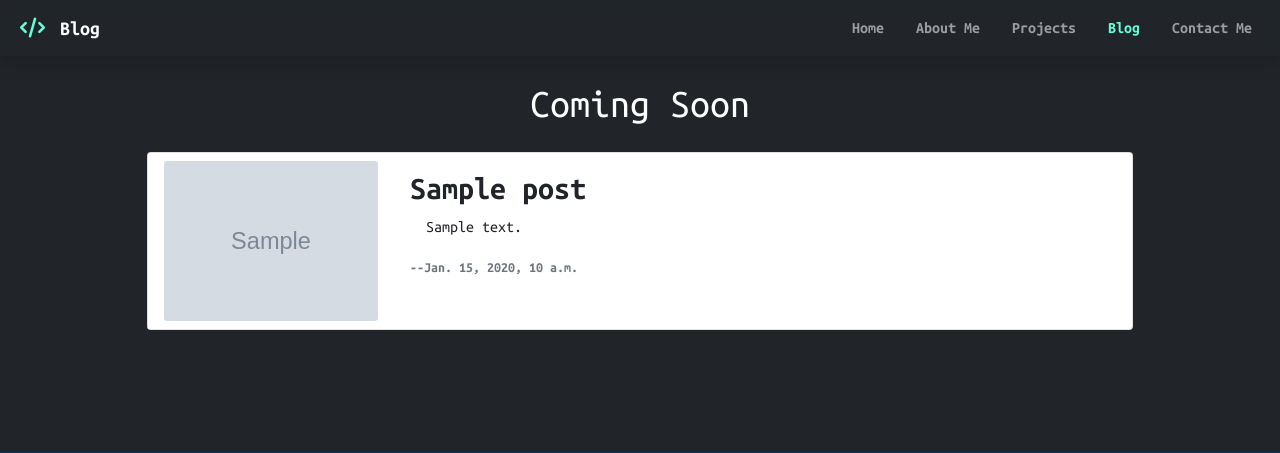
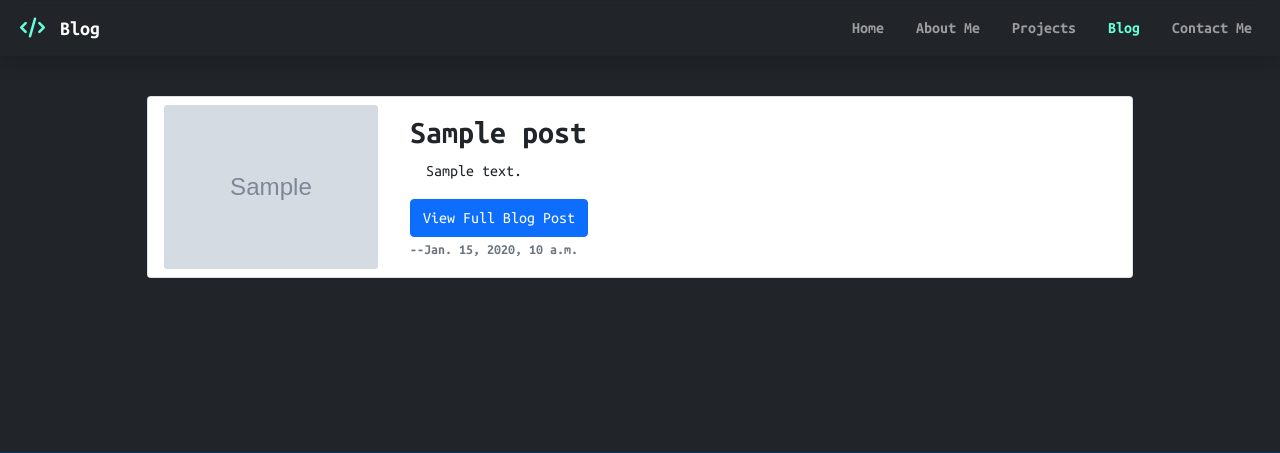
Before and after one commit to Shagasresthaa/portfoliosite, a Django app: template blog/templates/blog/blog.html in a window 1280 px wide. Shown: the top 453 px of the page. Run offline with Django 3.2, Linux system fonts and the light colour scheme; the template is opened without the code that fills it: most values are stand-ins (such as "Sample title", 1, 10 or a date in 2020); grey boxes marked "Sample" are stand-in pictures; parts of the project's set-up code (start-up, migrations or seed data) failed here and were passed over; some libraries are stand-ins or nearby versions.

Commit message:
finished blogs page functionality

```diff
--- a/blog/models.py
+++ b/blog/models.py
@@ -7,9 +7,10 @@ class blogsList(models.Model):
     postId = models.IntegerField(primary_key=True)
     title = models.CharField(max_length=150)
     blogHeaderImage = ResizedImageField(size=[500, 500], upload_to='blog_pics', default='default.jpg', quality=85, force_format='JPEG')
-    content = models.TextField()
+    description = models.TextField()
     publishedDate = models.DateTimeField()
     isModified = models.BooleanField(default=False)
+    html_blog_post = models.FileField(upload_to='blog_html_files', blank=True, null=True, default=None)
     modifiedDate = models.DateTimeField()
 
     class Meta:
--- a/blog/templates/blog/blog.html
+++ b/blog/templates/blog/blog.html
@@ -15,7 +15,6 @@
 
 <div id="mnd" class="container-fluid blog">
   <main>
-    <h1 class="cmg">Coming Soon</h1>
     <div class="container-fluid card-container">
       {% for post in blogPosts %}
         <div class="card">
@@ -24,12 +23,10 @@
           </div>
           <div class="card-body">
             <h5 class="card-title"><b class="headingPr">{{ post.title }}</b></h5>
-            {% if post.content|length > 150 %}
-              <p class="half-content card-text" id="half-{{post.postId}}">&nbsp;&nbsp;{{ post.content|truncatewords:70|slice:":-2" }} <a data-id="{{post.postId}}" href="javascript:void();" class="show-hide-btn"><b><i>...Continue Reading</i></b></a></p>
-              <p class="full-content card-text" id="full-{{post.postId}}" style="display: none;">&nbsp;&nbsp;{{ post.content }} <a data-id="{{post.postId}}" href="javascript:void();" class="show-hide-btn"><b><i>...Show less</i></b></a></p>
-            {% else %}
-              <p class="card-text">&nbsp;&nbsp;{{ post.content }}</p>
-            {% endif %}
+            <p class="card-text">&nbsp;&nbsp;{{ post.description }}</p>
+            <div class="btnhldr">
+              <a href="{{ post.html_blog_post }}" class="btn btn-primary" target="_blank">View Full Blog Post</a>
+            </div>
             <p class="card-text"><small class="text-muted"><b>--{{ post.publishedDate }}</b></small></p>
             {% if post.isModified %}
               <p class="card-text"><small class="text-muted"><b>Modified On {{ post.modifiedDate }}</b></small></p>
@@ -38,16 +35,6 @@
         </div>
       {% endfor %}
     </div>
-
-    <script>
-      $(document).ready(function() {
-        $(".show-hide-btn").click(function() {
-          var id = $(this).data("id");
-          $("#half-" + id).toggle();
-          $("#full-" + id).toggle();
-        });
-      })
-    </script>
   </main>
 </div>
 
```
Also changed, not shown: blog/views.py (+10 -1 lines), projects/templates/projects/projects.html (+0 -9 lines), blog/migrations/0004_rename_content_blogslist_description_and_more.py (added).
